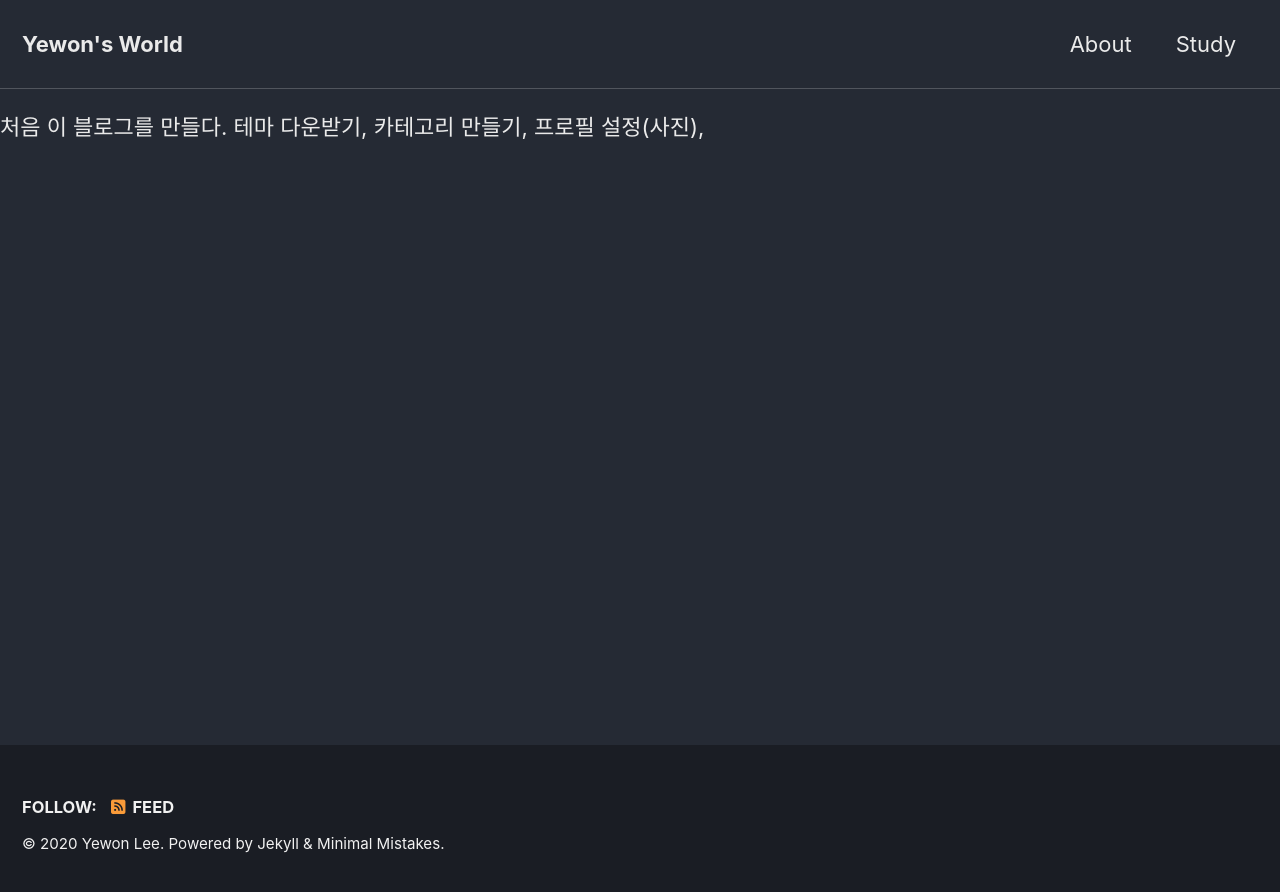
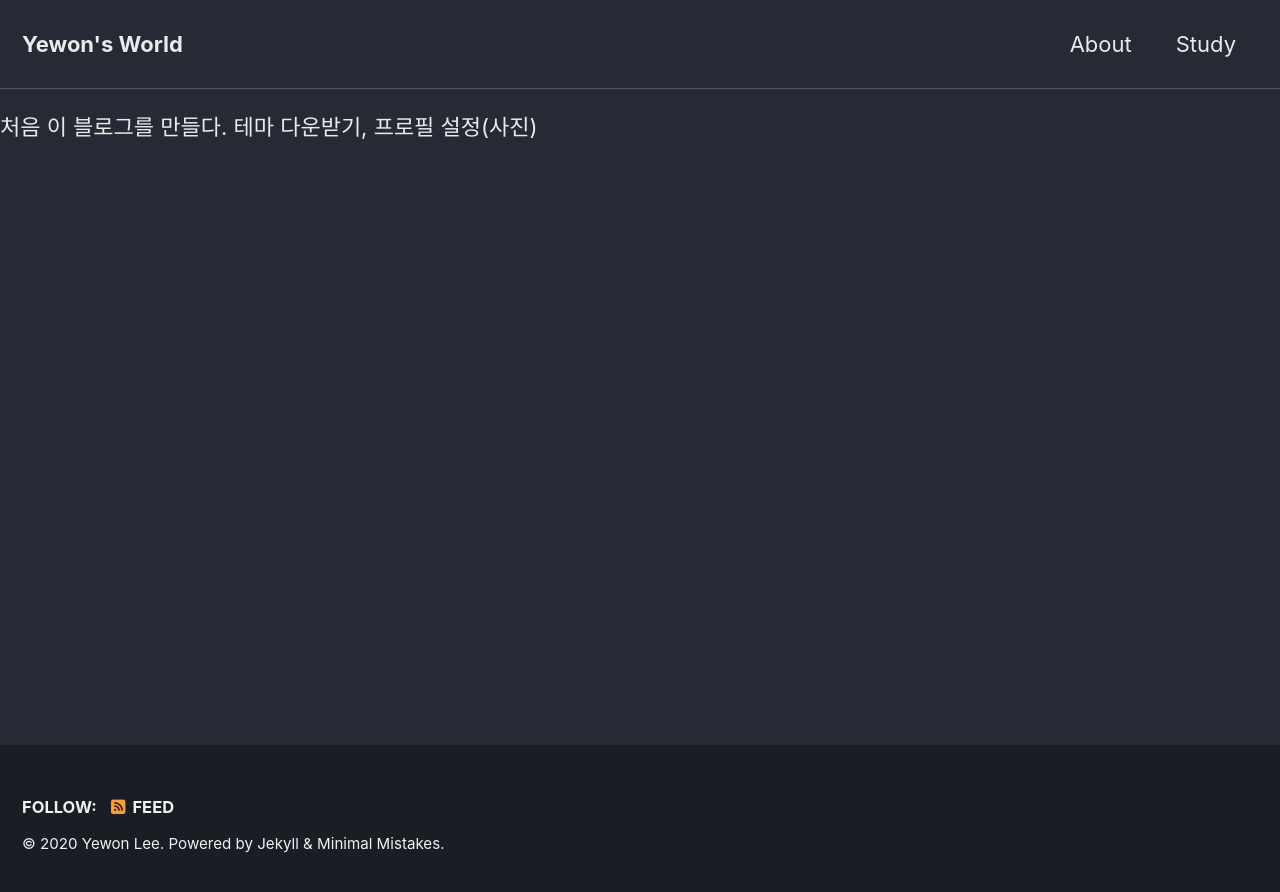
Before and after one commit to yewonleee/lyw3447.github.io, a Jekyll site: the page built from Study/GitBlog/020720.md, in a window 1280 px wide. Shown: the top 892 px of the page. Built offline with Jekyll 4.4.1, drawn with Linux system fonts in a browser that asks for light colours; cached includes are drawn as plain includes; nearby versions of some CDN libraries; our own code applies the rules of GitHub Pages for plain Markdown files.

Commit message:
Update 020720.md

```diff
--- a/Study/GitBlog/020720.md
+++ b/Study/GitBlog/020720.md
@@ -13,4 +13,4 @@ last_modified_at: 2020-02-07 19:33:00
 ---
 
 
-처음 이 블로그를 만들다. 테마 다운받기, 카테고리 만들기, 프로필 설정(사진),
+처음 이 블로그를 만들다. 테마 다운받기, 프로필 설정(사진)
```
